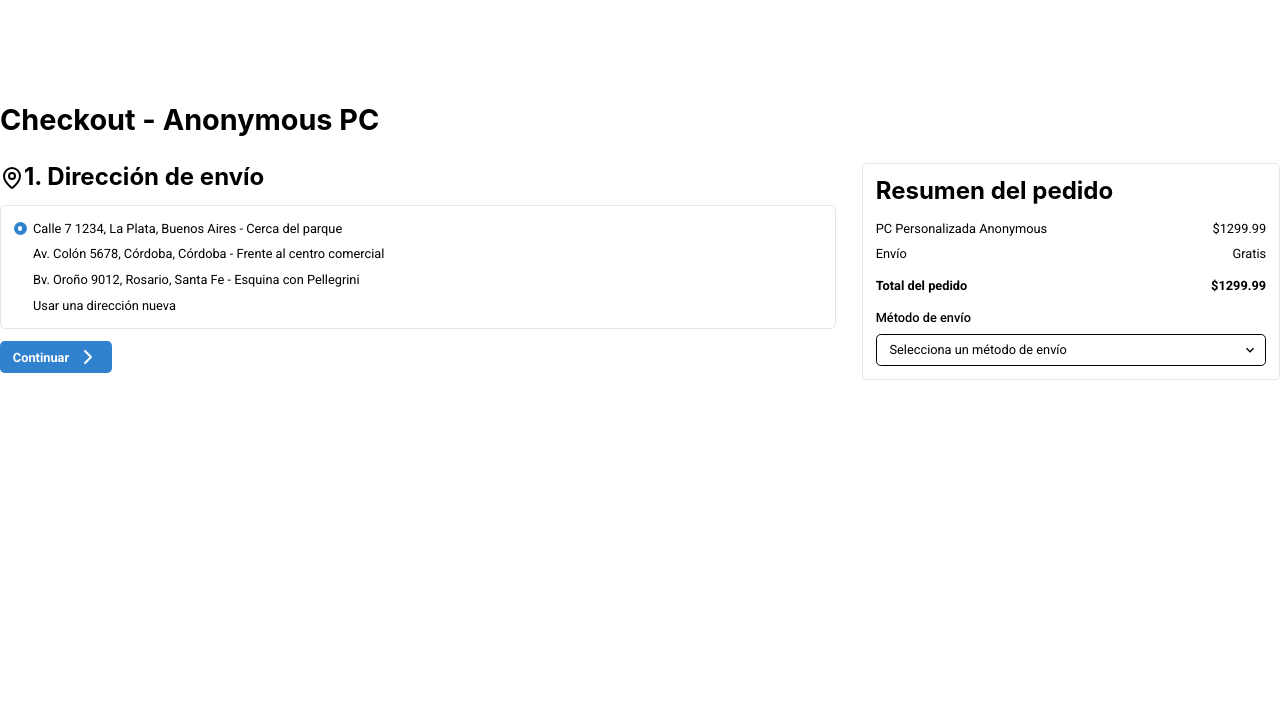
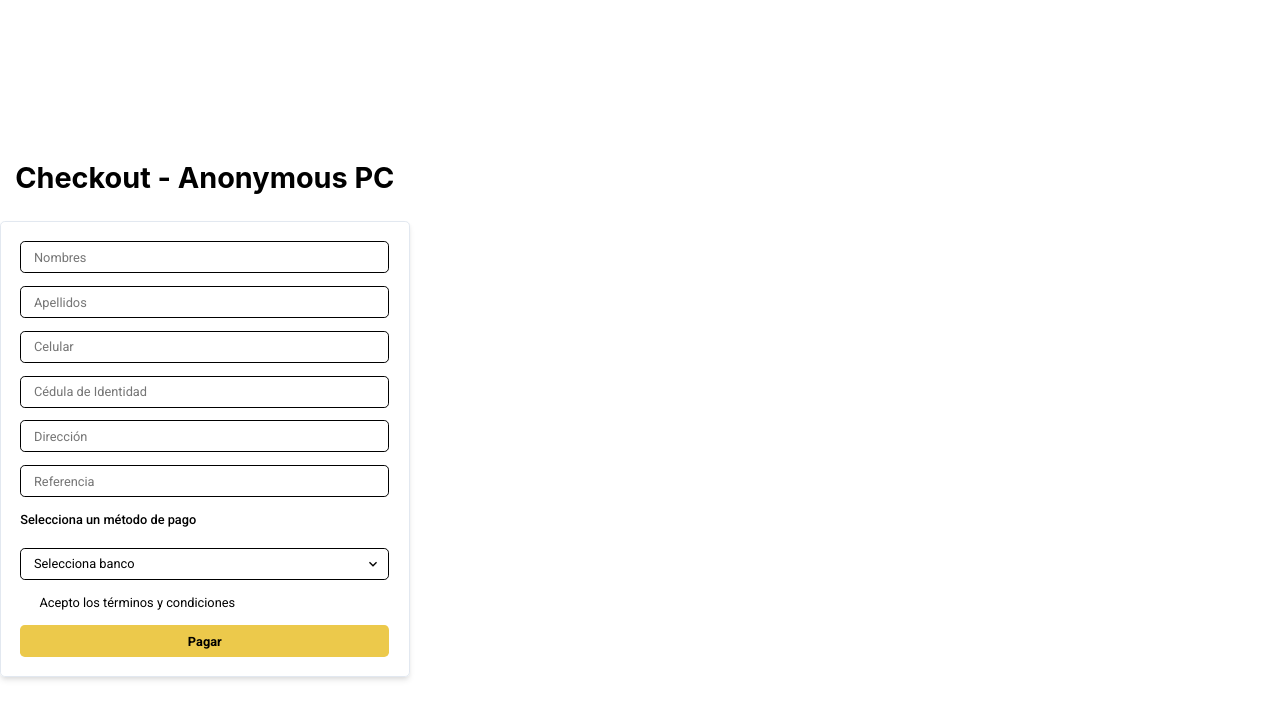
Before and after one commit to Henry-GC/anonymousPC, a React (Create React App) app: page /checkout in a window 1280 px wide. Shown: the top 718 px of the page. Built offline with nearby package versions, Linux system fonts and the light colour scheme.

Commit message:
use bucket

```diff
--- a/src/components/Checkout.jsx
+++ b/src/components/Checkout.jsx
@@ -1,135 +1,153 @@
-import { useState } from 'react';
-import { Button, Input, FormLabel, RadioGroup, Radio, Stack, Select, Box, Text, Heading } from '@chakra-ui/react';
-import { MapPin, CreditCard, Package, ChevronRight, Lock } from 'lucide-react';
+import { useState, useRef, useEffect } from 'react';
+import { Button, Input, FormLabel, Box, Text, Heading, Select, Checkbox, Stack, Alert, AlertIcon, Image } from '@chakra-ui/react';
 
-// Direcciones guardadas de ejemplo
-const savedAddresses = [
-  { id: 1, provincia: "Buenos Aires", ciudad: "La Plata", calle: "Calle 7 1234", referencia: "Cerca del parque" },
-  { id: 2, provincia: "Córdoba", ciudad: "Córdoba", calle: "Av. Colón 5678", referencia: "Frente al centro comercial" },
-  { id: 3, provincia: "Santa Fe", ciudad: "Rosario", calle: "Bv. Oroño 9012", referencia: "Esquina con Pellegrini" },
-];
+const bankAccounts = {
+  pichincha: {
+    name: 'Banco Pichincha',
+    type: 'Cuenta Ahorro',
+    number: '2200305319',
+    holder: 'Henry Clemente Gonzalez Cevallos',
+  },
+  guayaquil: {
+    name: 'Banco Guayaquil',
+    type: 'Cuenta Ahorro',
+    number: '0045493283',
+    holder: 'Henry Clemente González Cevallos',
+  },
+};
 
 export default function Checkout() {
-  const [step, setStep] = useState(1);
-  const [orderTotal] = useState(1299.99);
-  const [selectedAddress, setSelectedAddress] = useState(savedAddresses[0]);
-  const [useNewAddress, setUseNewAddress] = useState(false);
+  const [phase, setPhase] = useState(1);
+  const [form, setForm] = useState({
+    nombres: '',
+    apellidos: '',
+    celular: '',
+    ci: '',
+    direccion: '',
+    referencia: '',
+    banco: '',
+    terminos: false,
+  });
+  const [formError, setFormError] = useState('');
+  const [comprobante, setComprobante] = useState('');
+  const [comprobanteImg, setComprobanteImg] = useState(null);
+  const [timer, setTimer] = useState(1800); // 30 minutos en segundos
+  const [pedidoCancelado, setPedidoCancelado] = useState(false);
+  const timerRef = useRef();
+  const [finalizado, setFinalizado] = useState(false);
 
-  const nextStep = () => setStep(step + 1);
+  useEffect(() => {
+    if (phase === 2 && !finalizado && !pedidoCancelado) {
+      timerRef.current = setInterval(() => {
+        setTimer((prev) => {
+          if (prev <= 1) {
+            clearInterval(timerRef.current);
+            setPedidoCancelado(true);
+            return 0;
+          }
+          return prev - 1;
+        });
+      }, 1000);
+      return () => clearInterval(timerRef.current);
+    }
+  }, [phase, finalizado, pedidoCancelado]);
 
-  const handleAddressChange = (addressId) => {
-    const address = savedAddresses.find(addr => addr.id === addressId);
-    if (address) {
-      setSelectedAddress(address);
-      setUseNewAddress(false);
+  const handleInput = (e) => {
+    const { name, value, type, checked } = e.target;
+    setForm((prev) => ({
+      ...prev,
+      [name]: type === 'checkbox' ? checked : value,
+    }));
+  };
+
+  const handleComprobanteImg = (e) => {
+    if (e.target.files && e.target.files[0]) {
+      setComprobanteImg(URL.createObjectURL(e.target.files[0]));
     }
   };
 
+  const validateForm = () => {
+    if (!form.nombres || !form.apellidos || !form.celular || !form.ci || !form.direccion || !form.referencia || !form.banco) {
+      setFormError('Por favor, completa todos los campos.');
+      return false;
+    }
+    if (!form.terminos) {
+      setFormError('Debes aceptar los términos y condiciones.');
+      return false;
+    }
+    setFormError('');
+    return true;
+  };
+
+  const handlePagar = () => {
+    if (validateForm()) {
+      setPhase(2);
+      setTimer(1800);
+      setPedidoCancelado(false);
+    }
+  };
+
+  const handleFinalizar = () => {
+    setFinalizado(true);
+  };
+
+  // Formatear el tiempo mm:ss
+  const formatTime = (s) => `${String(Math.floor(s / 60)).padStart(2, '0')}:${String(s % 60).padStart(2, '0')}`;
+
   return (
-    <Box className="container mx-auto px-4 py-8">
-      <Heading as="h1" size="xl" mb={8}>Checkout - Anonymous PC</Heading>
-      <Box display="flex" flexDirection={{ base: 'column', md: 'row' }} gap={8}>
-        <Box w={{ base: '100%', md: '66%' }}>
-          {step === 1 && (
-            <Box mb={8}>
-              <Heading as="h2" size="lg" mb={4} display="flex" alignItems="center">
-                <MapPin className="mr-2" /> 1. Dirección de envío
-              </Heading>
-              <Box border="1px" borderRadius="md" borderColor="gray.200" p={4} mb={4}>
-                <RadioGroup value={selectedAddress.id.toString()} onChange={(value) => handleAddressChange(parseInt(value))}>
-                  <Stack spacing={2}>
-                    {savedAddresses.map((address) => (
-                      <Radio key={address.id} value={address.id.toString()}>
-                        {address.calle}, {address.ciudad}, {address.provincia} - {address.referencia}
-                      </Radio>
-                    ))}
-                    <Radio value="new" onClick={() => setUseNewAddress(true)}>Usar una dirección nueva</Radio>
-                  </Stack>
-                </RadioGroup>
+    <Box className="container mx-auto px-4 py-8" maxW="lg">
+      <Heading as="h1" size="xl" mb={8} textAlign="center">Checkout - Anonymous PC</Heading>
+      {phase === 1 && (
+        <Box border="1px" borderRadius="md" borderColor="gray.200" p={6} boxShadow="md">
+          <Stack spacing={4}>
+            <Input placeholder="Nombres" name="nombres" value={form.nombres} onChange={handleInput} />
+            <Input placeholder="Apellidos" name="apellidos" value={form.apellidos} onChange={handleInput} />
+            <Input placeholder="Celular" name="celular" value={form.celular} onChange={handleInput} />
+            <Input placeholder="Cédula de Identidad" name="ci" value={form.ci} onChange={handleInput} />
+            <Input placeholder="Dirección" name="direccion" value={form.direccion} onChange={handleInput} />
+            <Input placeholder="Referencia" name="referencia" value={form.referencia} onChange={handleInput} />
+            <FormLabel>Selecciona un método de pago</FormLabel>
+            <Select name="banco" value={form.banco} onChange={handleInput} placeholder="Selecciona banco">
+              <option value="pichincha">Banco Pichincha</option>
+              <option value="guayaquil">Banco Guayaquil</option>
+            </Select>
+            {form.banco && (
+              <Box bg="gray.50" p={3} borderRadius="md" border="1px" borderColor="gray.200">
+                <Text fontWeight="bold">{bankAccounts[form.banco].name}</Text>
+                <Text>{bankAccounts[form.banco].type}</Text>
+                <Text>N° {bankAccounts[form.banco].number}</Text>
+                <Text>{bankAccounts[form.banco].holder}</Text>
               </Box>
-              {useNewAddress && (
-                <Stack spacing={4} mb={4}>
-                  <Input placeholder="Provincia" />
-                  <Input placeholder="Ciudad" />
-                  <Input placeholder="Calle" />
-                  <Input placeholder="Referencia" />
-                </Stack>
-              )}
-              <Button onClick={nextStep} rightIcon={<ChevronRight />} colorScheme="blue">
-                Continuar
-              </Button>
-            </Box>
-          )}
-
-          {step === 2 && (
-            <Box mb={8}>
-              <Heading as="h2" size="lg" mb={4} display="flex" alignItems="center">
-                <CreditCard className="mr-2" /> 2. Método de pago
-              </Heading>
-              <Box border="1px" borderRadius="md" borderColor="gray.200" p={4} mb={4}>
-                <RadioGroup defaultValue="card1">
-                  <Stack spacing={2}>
-                    <Radio value="card1">Visa terminada en 1234</Radio>
-                    <Radio value="card2">MasterCard terminada en 5678</Radio>
-                    <Radio value="new">Usar una tarjeta nueva</Radio>
-                  </Stack>
-                </RadioGroup>
-              </Box>
-              <Button onClick={nextStep} rightIcon={<ChevronRight />} colorScheme="blue">
-                Continuar
-              </Button>
-            </Box>
-          )}
-
-          {step === 3 && (
-            <Box mb={8}>
-              <Heading as="h2" size="lg" mb={4} display="flex" alignItems="center">
-                <Package className="mr-2" /> 3. Revisar y realizar pedido
-              </Heading>
-              <Box border="1px" borderRadius="md" borderColor="gray.200" p={4} mb={4}>
-                <Heading as="h3" size="md" mb={2}>Detalles del envío</Heading>
-                <Text>{selectedAddress.calle}, {selectedAddress.ciudad}, {selectedAddress.provincia}</Text>
-                <Text>Referencia: {selectedAddress.referencia}</Text>
-                <Heading as="h3" size="md" mt={4} mb={2}>Método de pago</Heading>
-                <Text>Visa terminada en 1234</Text>
-              </Box>
-              <Button w="100%" colorScheme="yellow" color="black">
-                Realizar pedido
-              </Button>
-            </Box>
-          )}
+            )}
+            <Checkbox name="terminos" isChecked={form.terminos} onChange={handleInput}>
+              Acepto los términos y condiciones
+            </Checkbox>
+            {formError && <Alert status="error"><AlertIcon />{formError}</Alert>}
+            <Button colorScheme="yellow" color="black" onClick={handlePagar}>Pagar</Button>
+          </Stack>
         </Box>
-
-        <Box w={{ base: '100%', md: '33%' }}>
-          <Box border="1px" borderRadius="md" borderColor="gray.200" p={4} position="sticky" top={4}>
-            <Heading as="h2" size="lg" mb={4}>Resumen del pedido</Heading>
-            <Box display="flex" justifyContent="space-between" mb={2}>
-              <Text>PC Personalizada Anonymous</Text>
-              <Text>${orderTotal.toFixed(2)}</Text>
-            </Box>
-            <Box display="flex" justifyContent="space-between" mb={2}>
-              <Text>Envío</Text>
-              <Text>Gratis</Text>
-            </Box>
-            <Box display="flex" justifyContent="space-between" fontWeight="bold" mt={4}>
-              <Text>Total del pedido</Text>
-              <Text>${orderTotal.toFixed(2)}</Text>
-            </Box>
-            <Box mt={4}>
-              <FormLabel htmlFor="shippingMethod">Método de envío</FormLabel>
-              <Select placeholder="Selecciona un método de envío">
-                <option value="standard">Estándar (3-5 días hábiles)</option>
-                <option value="express">Express (1-2 días hábiles)</option>
-              </Select>
-            </Box>
-            {step === 3 && (
-              <Button w="100%" mt={4} colorScheme="yellow" color="black" display="flex" alignItems="center" justifyContent="center">
-                <Lock className="mr-2 h-4 w-4" /> Realizar pedido
-              </Button>
-            )}
-          </Box>
+      )}
+      {phase === 2 && !pedidoCancelado && !finalizado && (
+        <Box border="1px" borderRadius="md" borderColor="gray.200" p={6} boxShadow="md" textAlign="center">
+          <Heading as="h2" size="lg" mb={4}>Sube tu comprobante de pago</Heading>
+          <Text mb={2}>Tienes <b>{formatTime(timer)}</b> minutos para completar el pago.</Text>
+          <Input placeholder="Número de comprobante" value={comprobante} onChange={e => setComprobante(e.target.value)} mb={3} />
+          <FormLabel>Foto del comprobante (opcional)</FormLabel>
+          <Input type="file" accept="image/*" onChange={handleComprobanteImg} mb={3} />
+          {comprobanteImg && <Image src={comprobanteImg} alt="Comprobante" maxH="150px" mx="auto" mb={3} />}
+          <Button colorScheme="yellow" color="black" onClick={handleFinalizar} isDisabled={!comprobante}>Finalizar Compra</Button>
         </Box>
-      </Box>
+      )}
+      {pedidoCancelado && (
+        <Alert status="error" mt={8} justifyContent="center">
+          <AlertIcon />Pedido cancelado por tiempo excedido.
+        </Alert>
+      )}
+      {finalizado && (
+        <Alert status="success" mt={8} justifyContent="center">
+          <AlertIcon />¡Compra finalizada con éxito! Pronto nos comunicaremos contigo.
+        </Alert>
+      )}
     </Box>
   );
 }
--- a/src/components/Footer.jsx
+++ b/src/components/Footer.jsx
@@ -27,7 +27,7 @@ import './Assets/Styles/Footer.css'
         >
           <Box>
             <Box className='logo-picture'>
-              <img src='/multimedia/logo.png' width='100%'/>
+              <img src='https://ax8vpotqikpi.objectstorage.us-phoenix-1.oci.customer-oci.com/n/ax8vpotqikpi/b/anonymouspc/o/src%2Fpublic%2FlogoLogo.png' width='100%'/>
             </Box>
             <Box>
               <Text>support@anonymouspc.net</Text>
--- a/src/components/Header.jsx
+++ b/src/components/Header.jsx
@@ -74,7 +74,11 @@ export default function Header (props){
                 className="header-container"
             >
                 <Box className="home-container">
-                    <Box className="logo-container"><ChakraLink href="/"><img alt="ISOLOGO" src="/multimedia/isologo.png" width="100%"/></ChakraLink></Box>
+                    <Box className="logo-container">
+                        <ChakraLink href="/">
+                            <img alt="ISOLOGO" src="https://ax8vpotqikpi.objectstorage.us-phoenix-1.oci.customer-oci.com/n/ax8vpotqikpi/b/anonymouspc/o/src%2Fpublic%2Fisologoisologo.png" width="100%"/>
+                        </ChakraLink>
+                    </Box>
                     <Box className="search-container">
                         <form onSubmit={searchSubmit}>
                             <button type='submit'>
```
